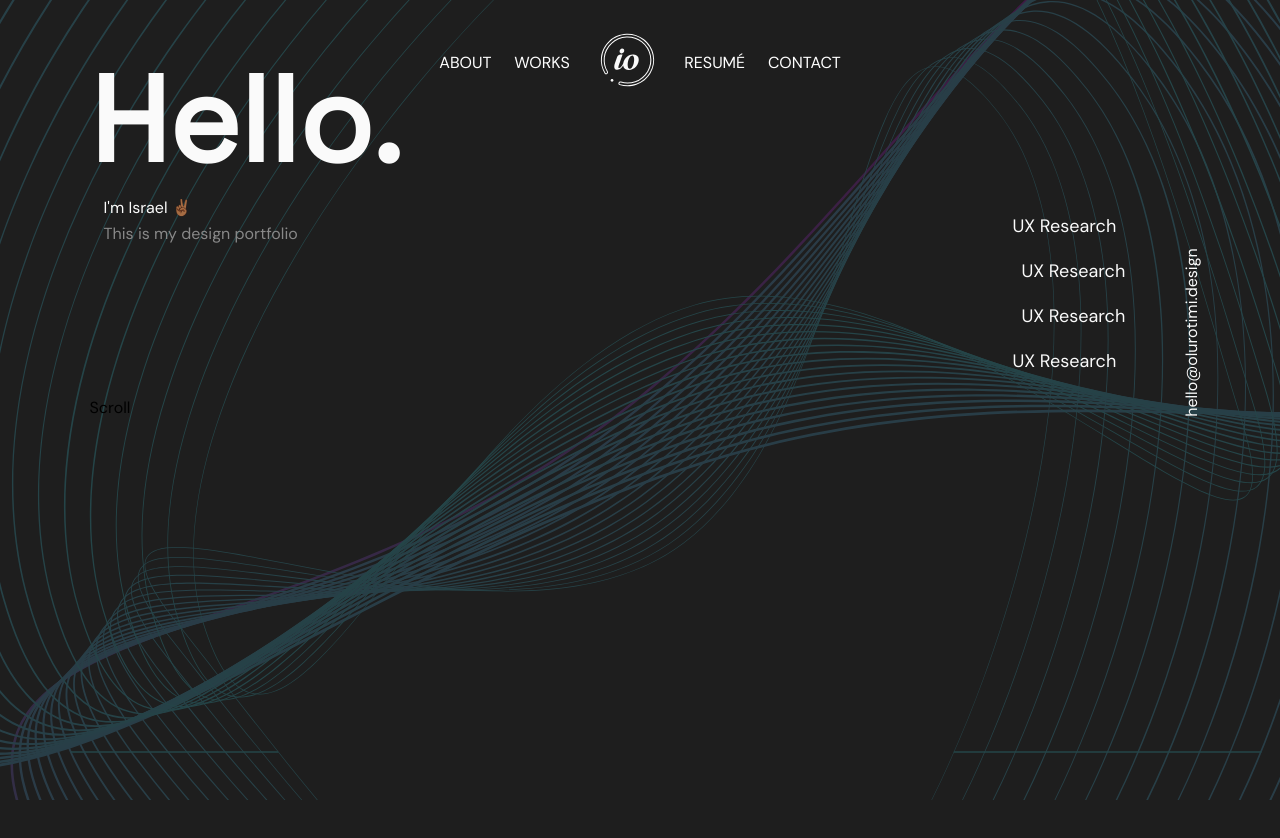
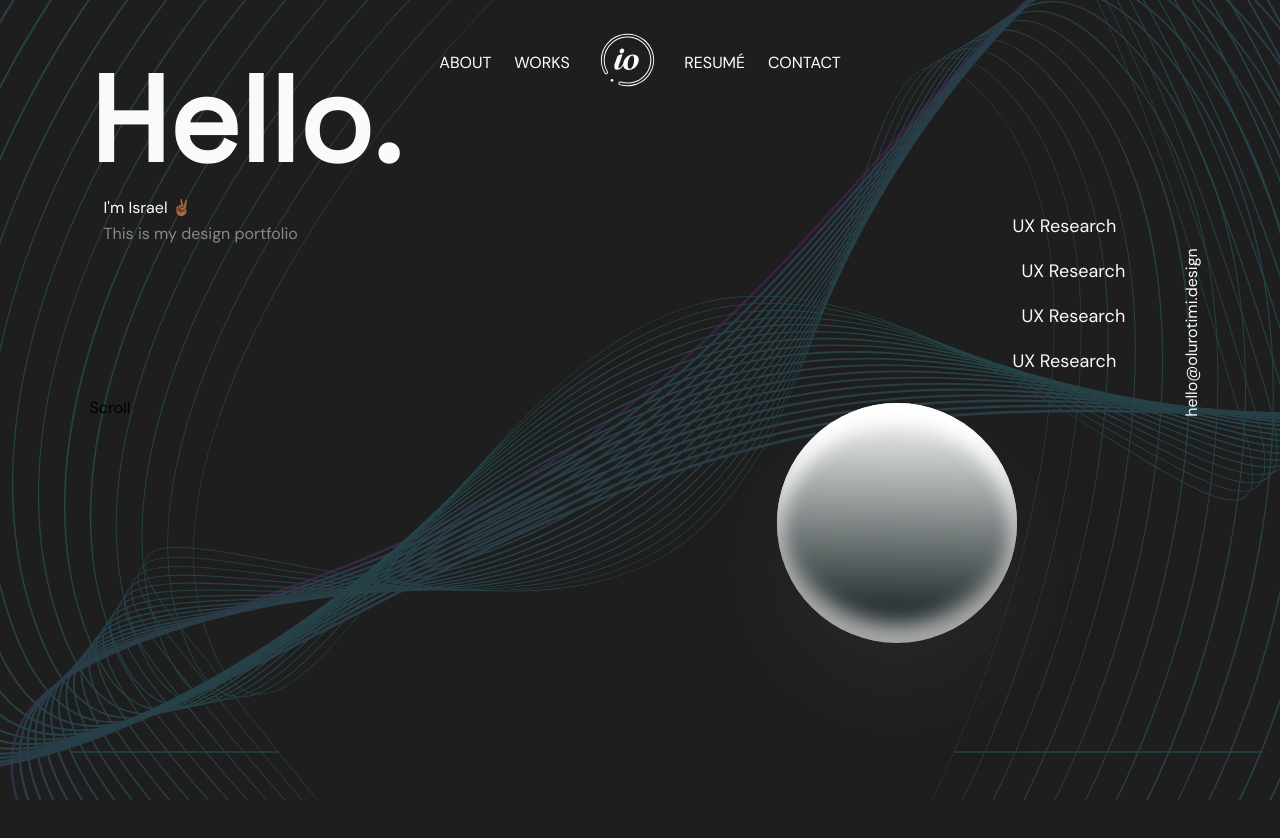
Before and after one commit to qgatssdev/mario-portfolio, a React (Create React App) app: page / in a window 1280 px wide. Shown: the top 838 px of the page. Built offline with nearby package versions, Linux system fonts and the light colour scheme.

Commit message:
ball styling

```diff
--- a/src/components/Hero/Hero.tsx
+++ b/src/components/Hero/Hero.tsx
@@ -20,7 +20,7 @@ const Test = () => {
         </div>
         <div className="hero__root_2">
           <img src={require('../../assets/Group 1917.svg').default} alt="" />
-          <div className="test__circle"></div>
+          <div className="middle__circle"></div>
         </div>
         <div className="hero__root_3">
           <ul>
```
